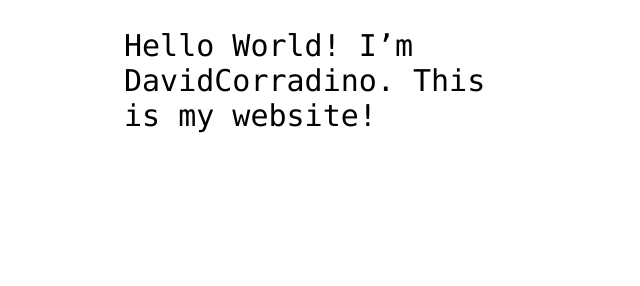
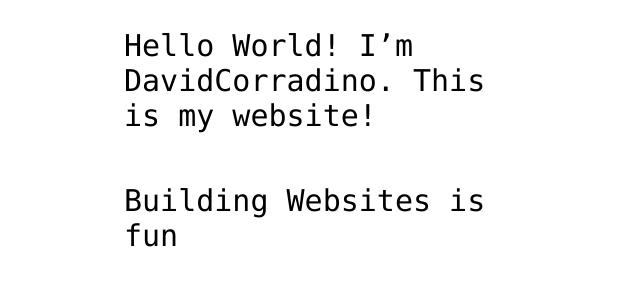
Before and after one commit to DavidCorradino/DavidCorradino.github.io, a plain HTML site: page index.html in a window 1280 px wide. Shown: the part 360-646 px from the top of the page, without its empty margins (316-956 px from the left). Drawn offline with Linux system fonts and the light colour scheme.

Commit message:
Update index.html

```diff
--- a/index.html
+++ b/index.html
@@ -13,6 +13,6 @@
 
 <!-- Change this code here by copy and pasting your template on line 15 -->
 <p>Hello World! I’m DavidCorradino. This is my website!</p>
-
+<p>Building Websites is fun</p>
 </body>
 </html>
```
